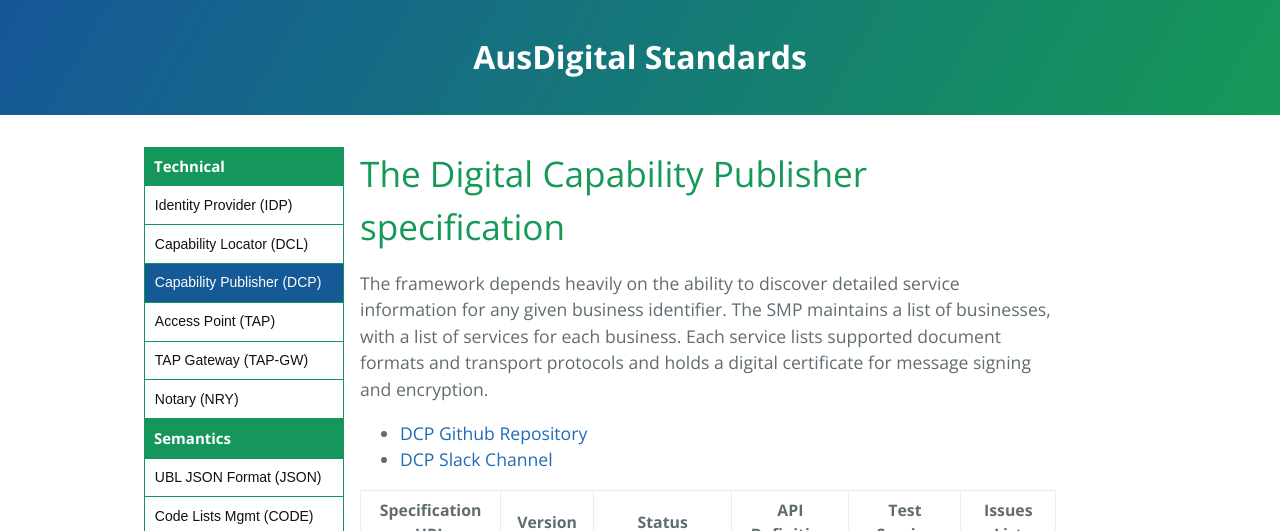
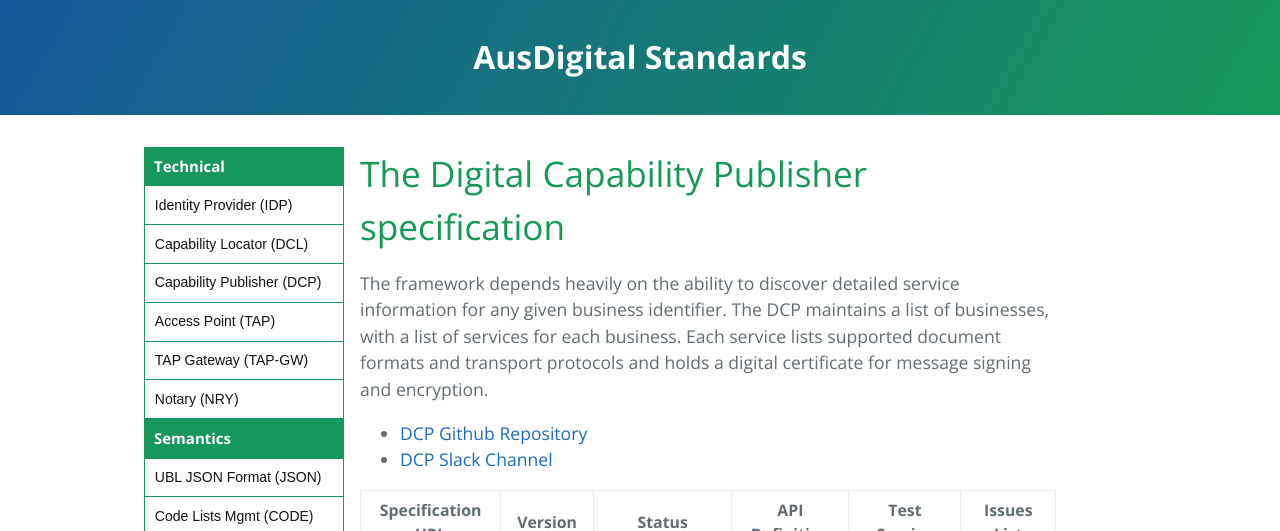
Before and after one commit to ausdigital/ausdigital.github.io, a Jekyll site: the page built from pages/service-metadata-publisher.md, in a window 1280 px wide, cut to the strip 0-531 px from the top of the page. Built offline with Jekyll 4.4.1, drawn with Linux system fonts in a browser that asks for light colours.

Commit message:
fix SMP reference on DCP page
re #6. Also rename the page.

```diff
--- a/pages/service-metadata-publisher.md
+++ b/pages/service-metadata-publisher.md
@@ -1,12 +1,12 @@
 ---
 layout: page
 title: digital capability publisher
-permalink: /service-metadata-publisher/
+permalink: /digital-capability-publisher/
 ---
 
 # The Digital Capability Publisher specification
 
-The framework depends heavily on the ability to discover detailed service information for any given business identifier.  The SMP maintains a list of businesses, with a list of services for each business. Each service lists supported document formats and transport protocols and holds a digital certificate for message signing and encryption.
+The framework depends heavily on the ability to discover detailed service information for any given business identifier.  The DCP maintains a list of businesses, with a list of services for each business. Each service lists supported document formats and transport protocols and holds a digital certificate for message signing and encryption.
 
 * [DCP Github Repository](https://github.com/ausdigital/metadata-publisher)
 * [DCP Slack Channel](https://ausdigital.slack.com/messages/spec-dcp/)
```
